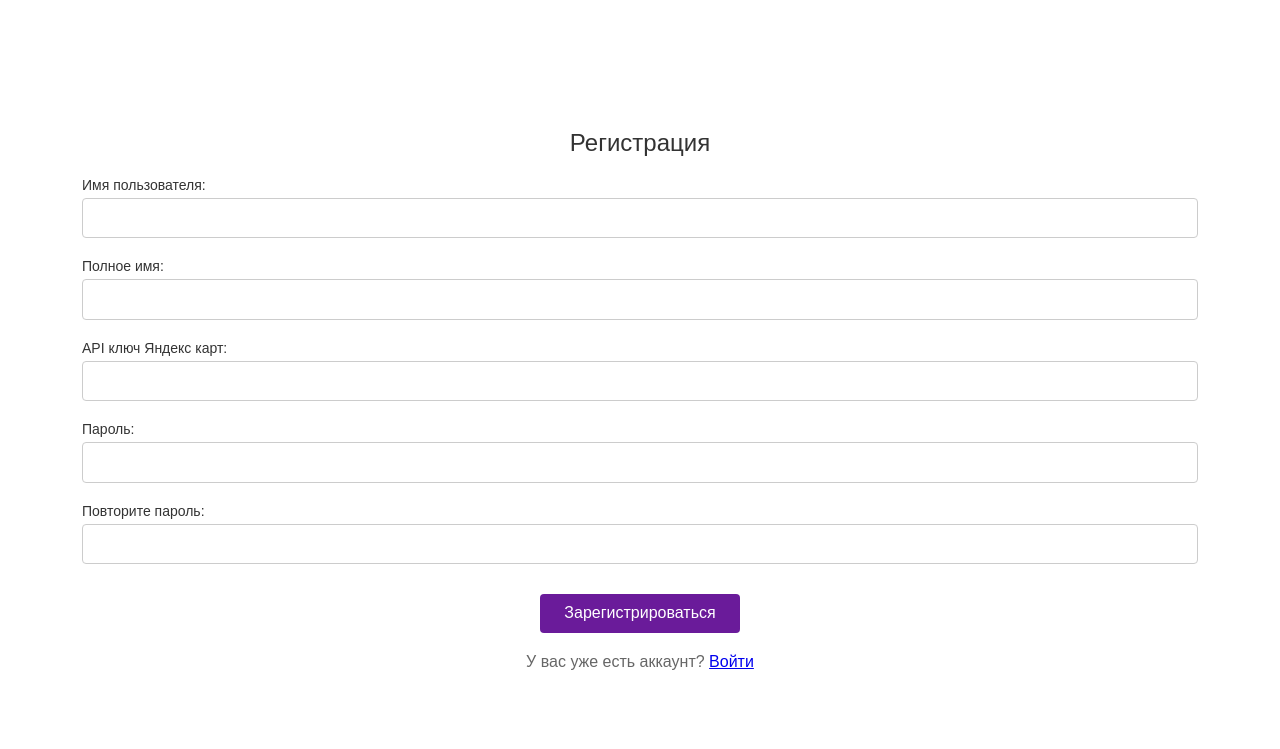
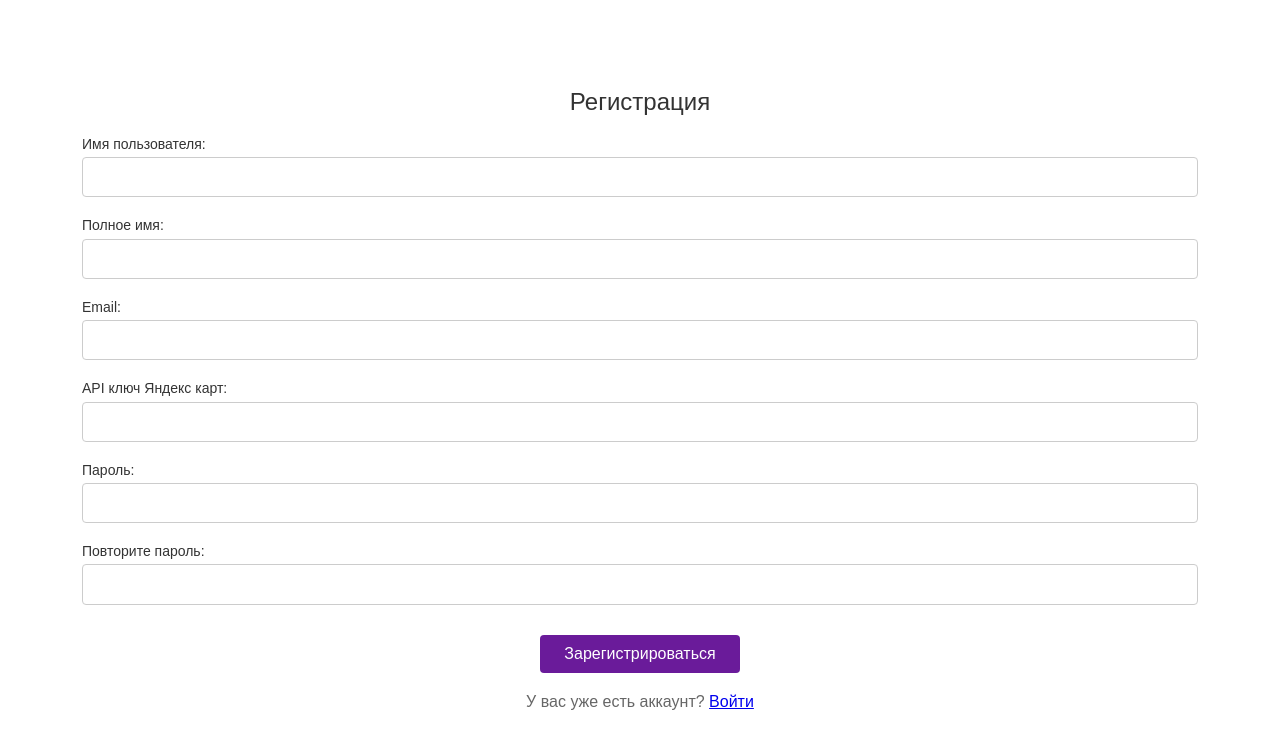
Before and after one commit to tima-kuchin/barnaul-geo-quest, a FastAPI app: page /register in a window 1280 px wide. Shown: the top 749 px of the page. Run offline with FastAPI, Linux system fonts and the light colour scheme.

Commit message:
Fix some troubles v5.

```diff
--- a/templates/register.html
+++ b/templates/register.html
@@ -20,6 +20,10 @@
                 <input type="text" id="full_name" name="full_name" required>
                 <span class="error">{{ errors.full_name }}</span>
 
+                <label for="email">Email:</label>
+                <input type="email" id="email" name="email" required>
+                <span class="error">{{ errors.email }}</span>
+
                 <label for="map_api_key">API ключ Яндекс карт:</label>
                 <input type="text" id="map_api_key" name="map_api_key" required>
                 <span class="error">{{ errors.map_api_key }}</span>
```
